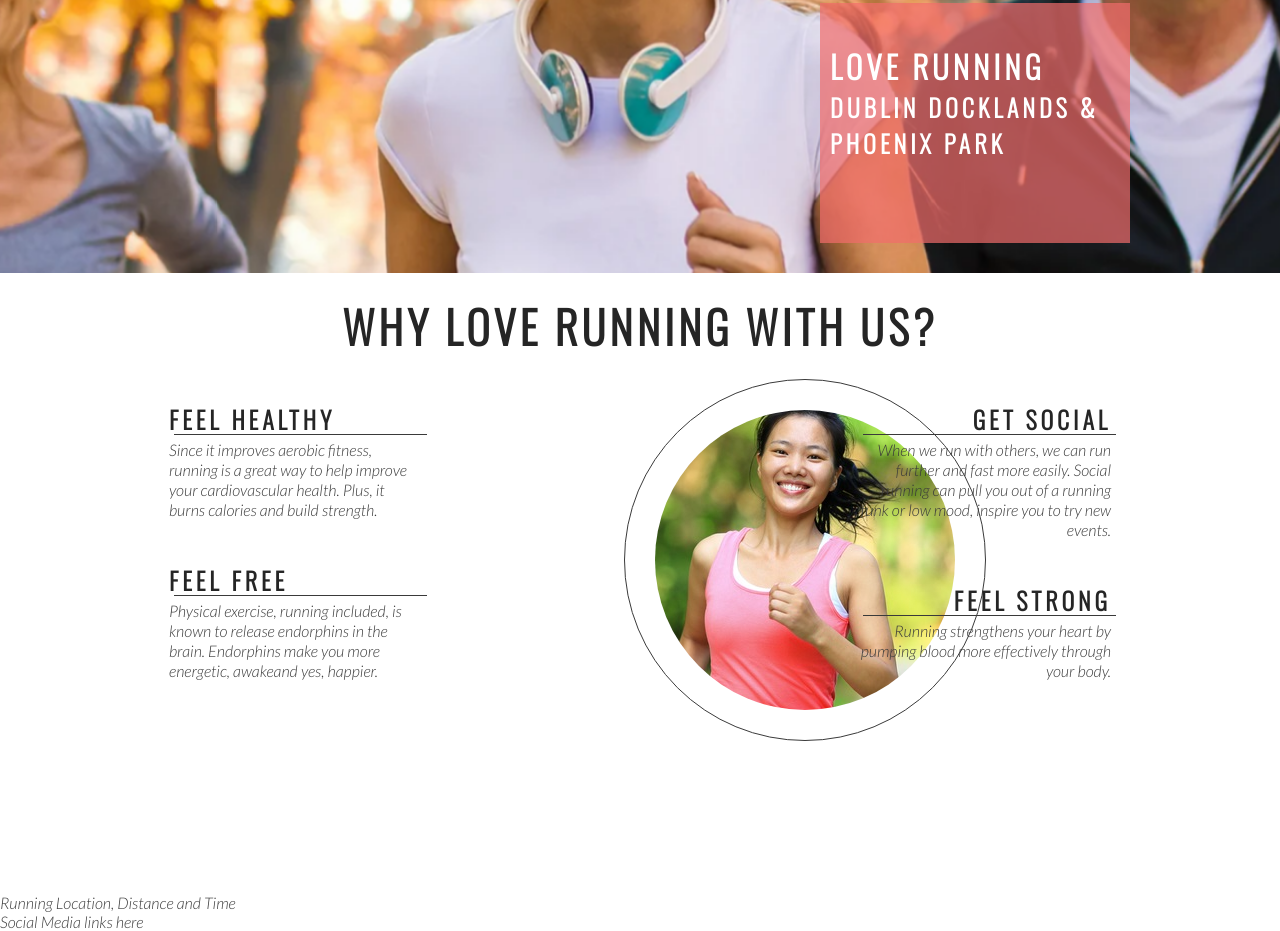
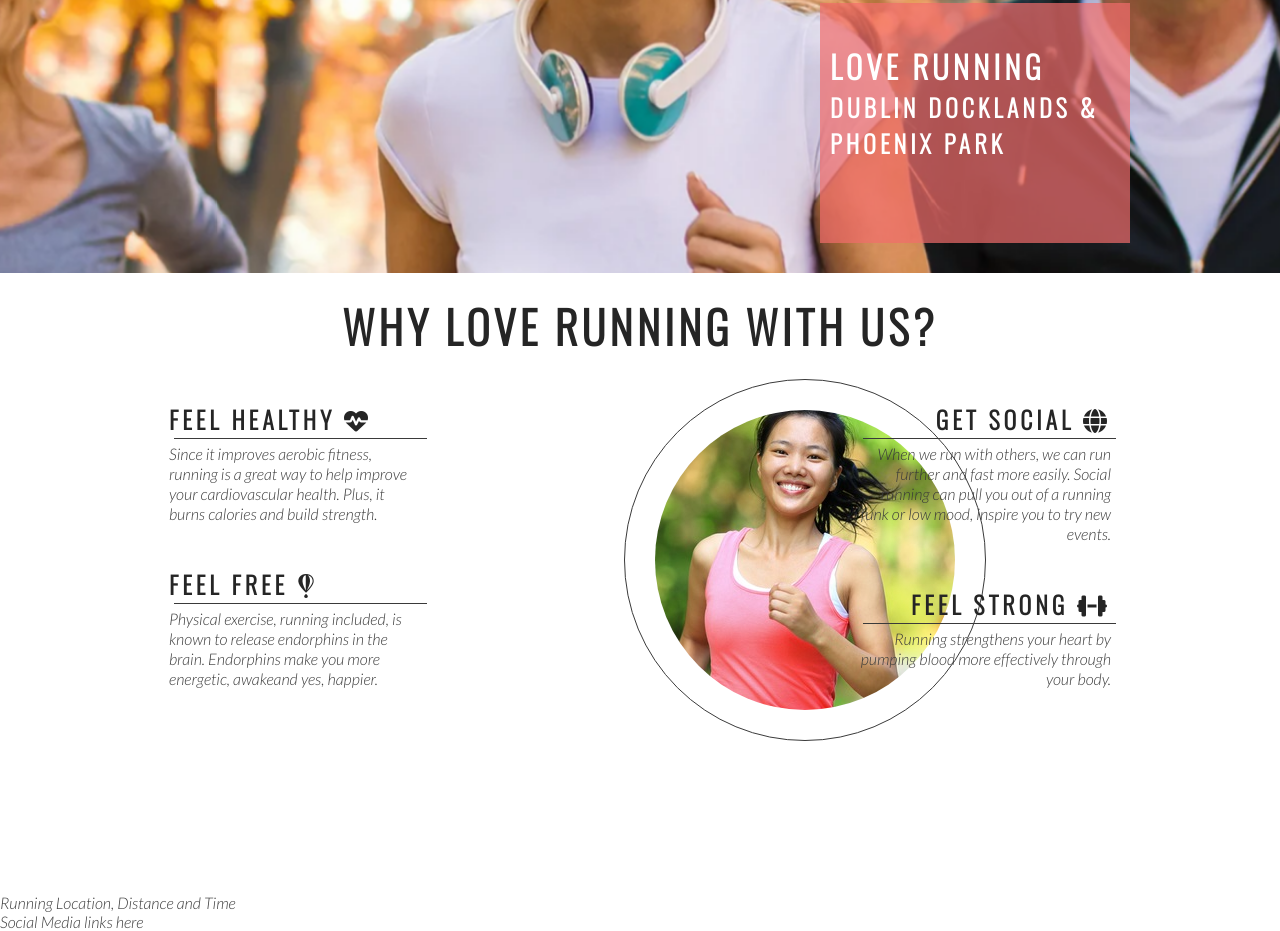
Before and after one commit to AmenGemechu/Love-Running, a plain HTML site: page index.html in a window 1280 px wide. Shown: the part 402-1333 px from the top of the page. Drawn offline with nearby package versions, Linux system fonts and the light colour scheme.

Commit message:
Add font awesome icons to club ethos section

```diff
--- a/assets/css/style.css
+++ b/assets/css/style.css
@@ -180,6 +180,9 @@ hr {
     border-width: 1px;
     border-radius: 50%;
     margin: 0 auto;
+
+    justify-content: center;
+    align-items: center;
 }
 
 #circle-cover-bg {
--- a/index.html
+++ b/index.html
@@ -41,7 +41,7 @@
         <h2 id="welcome">Why Love Running With Us?</h2>
         <div id="left-about">
             <div class="left-about-heading">
-                <h2>Feel Healthy</h2>
+                <h2>Feel Healthy <i class="fa-solid fa-heart-pulse"></i></h2>
                 <hr>
                 <p>
                     Since it improves aerobic fitness, running is a great way to help improve your cardiovascular health.
@@ -49,7 +49,7 @@
                 </p>
             </div>
             <div class="left-about-heading">
-                <h2>Feel Free</h2>
+                <h2>Feel Free <i class="fa-brands fa-fly"></i></h2>
                 <hr>
                 <p>
                     Physical exercise, running included, is known to release endorphins in the brain.
@@ -59,7 +59,7 @@
         </div>
         <div id="right-about">
             <div class="right-about-heading">
-                <h2>Get Social</h2>
+                <h2>Get Social <i class="fa-solid fa-globe"></i></h2>
                 <hr>
                 <p>
                     When we run with others, we can run further and fast more easily. Social running can pull
@@ -67,7 +67,7 @@
                 </p>
             </div>
             <div class="right-about-heading">
-                <h2>Feel Strong</h2>
+                <h2>Feel Strong <i class="fa-solid fa-dumbbell"></i></h2>
                 <hr>
                 <p>
                     Running strengthens your heart by pumping blood more effectively through your body.
@@ -86,6 +86,8 @@
     <footer>
         Social Media links here
     </footer>
+    <!--font awesome script-->
+    <script src="https://kit.fontawesome.com/f905a44efa.js" crossorigin="anonymous"></script>
 </body>
 
 </html>
```
